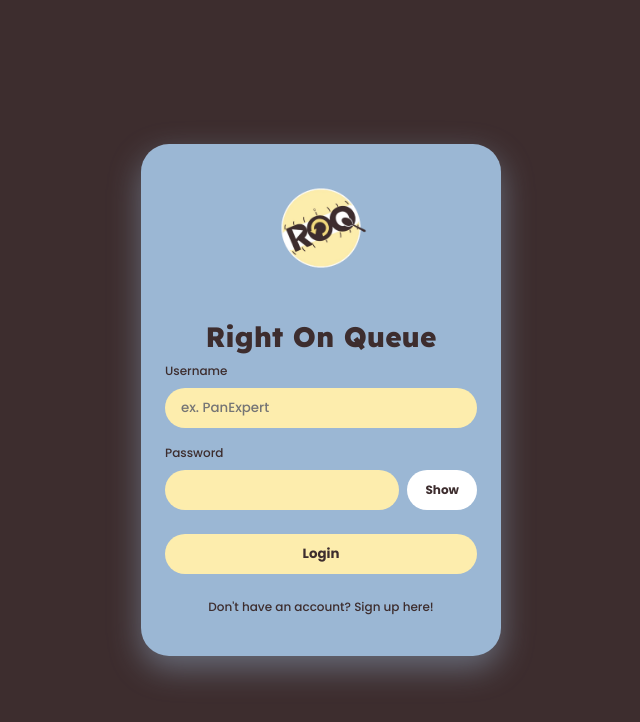
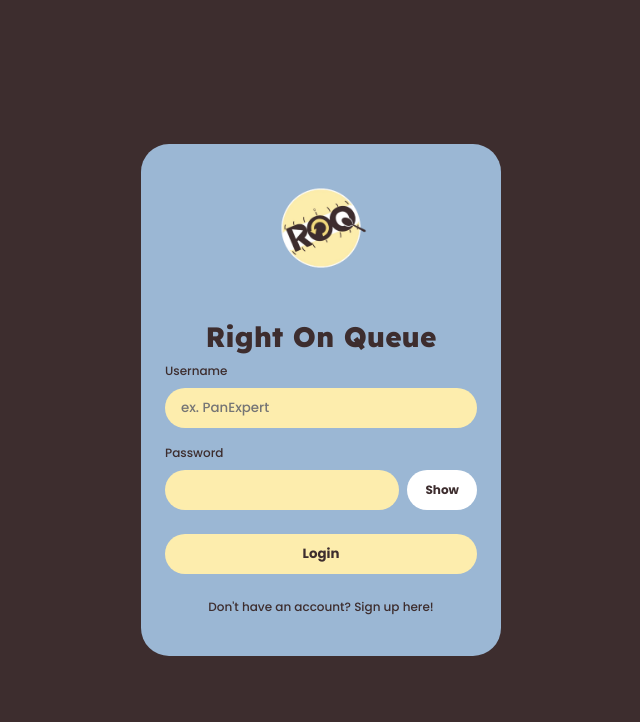
Before and after one commit to Mistmane31/Right-On-Queue, a React (Create React App) app: page / in a window 1280 px wide. Shown: the top 722 px of the page, without its empty margins (319-959 px from the left). Built offline with nearby package versions, Linux system fonts and the light colour scheme; no server answers.

Commit message:
Update: removed drowpdown shadow of the Login card

```diff
--- a/src/App.css
+++ b/src/App.css
@@ -143,7 +143,6 @@ input::-ms-reveal {
   background: #9BB7D4;
   color: var(--color-text-on-light);
   border-radius: var(--radius-lg);
-  box-shadow: 0 12px 32px rgba(155, 183, 212, 0.45);
   padding: var(--space-4) var(--space-3);
 }
 .login-page h1,
@@ -213,7 +212,7 @@ input::-ms-reveal {
   background: var(--color-primary);
   transform: scaleX(0);
   transform-origin: left;
-  transition: transform 0.25s ease;
+  transition: transform 0.5s ease;
   z-index: -1;
   border-radius: var(--radius-pill);
 }
```
